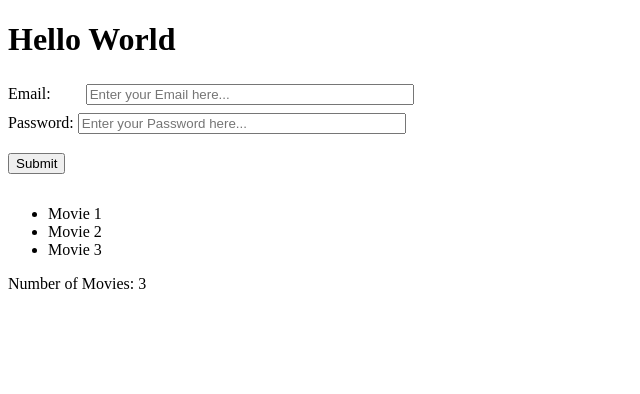
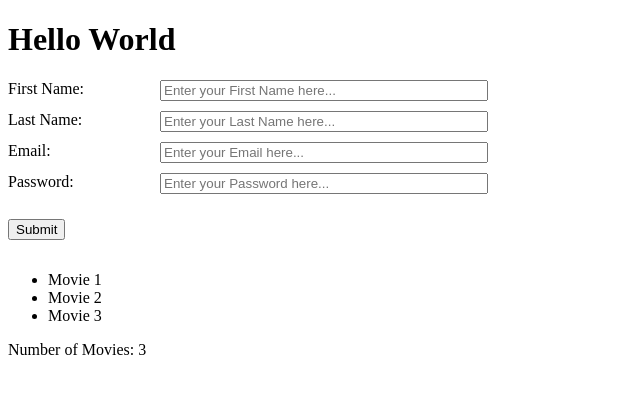
Before and after one commit to anykate/composition-api-state-management, a Vue app: page / in a window 1280 px wide. Shown: the top 394 px of the page, without its empty margins (0-640 px from the left). Built offline with nearby package versions, Linux system fonts and the light colour scheme.

Commit message:
Adding firstname lastname to useUserState store

```diff
--- a/src/assets/js/api.js
+++ b/src/assets/js/api.js
@@ -1,7 +1,9 @@
-export const login = async ({ email, password }) =>
+export const login = async ({ firstName, lastName, email, password }) =>
     await new Promise((resolve) => {
         setTimeout(() => {
             resolve({
+                firstName: firstName,
+                lastName: lastName,
                 email: email,
                 password: password,
             })
--- a/src/components/UserLogin.vue
+++ b/src/components/UserLogin.vue
@@ -6,6 +6,8 @@ import { reactive } from 'vue'
 const { updateUserData } = useUserState()
 
 const userForm = reactive({
+    firstName: '',
+    lastName: '',
     email: '',
     password: '',
 })
@@ -13,6 +15,8 @@ const userForm = reactive({
 const onSubmitForm = () => {
     login(userForm).then((data) => updateUserData(data))
 
+    userForm.firstName = ''
+    userForm.lastName = ''
     userForm.email = ''
     userForm.password = ''
 }
@@ -24,10 +28,33 @@ const onSubmitForm = () => {
             id="myForm"
         >
             <div class="form-group">
+                <label for="fname">First Name: </label>
+                <input
+                    type="text"
+                    name="first_name"
+                    autocomplete="off"
+                    id="fname"
+                    v-model="userForm.firstName"
+                    placeholder="Enter your First Name here..."
+                />
+            </div>
+            <div class="form-group">
+                <label for="lname">Last Name: </label>
+                <input
+                    type="text"
+                    name="last_name"
+                    autocomplete="off"
+                    id="lname"
+                    v-model="userForm.lastName"
+                    placeholder="Enter your Last Name here..."
+                />
+            </div>
+            <div class="form-group">
                 <label for="email">Email: </label>
                 <input
                     type="email"
                     name="email"
+                    autocomplete="off"
                     id="email"
                     v-model="userForm.email"
                     placeholder="Enter your Email here..."
@@ -38,6 +65,7 @@ const onSubmitForm = () => {
                 <input
                     type="password"
                     name="password"
+                    autocomplete="off"
                     id="password"
                     v-model="userForm.password"
                     placeholder="Enter your Password here..."
@@ -54,17 +82,22 @@ const onSubmitForm = () => {
 </template>
 <style scoped>
 #myForm {
-    display: inline-block;
+    display: flex;
+    max-width: 30rem;
+    align-items: space-between;
+    flex-direction: column;
+    justify-content: center;
+    gap: 10px;
 }
-input[type='email'],
-input[type='password'] {
+input {
     width: 20rem;
-    margin: 4px 0;
 }
-.form-group input[type='email'] {
-    margin-left: 31px;
+.form-group {
+    display: flex;
+    justify-content: space-between;
 }
 .btnSubmit {
     margin: 15px 0;
+    width: fit-content;
 }
 </style>
--- a/src/store/useUserState.js
+++ b/src/store/useUserState.js
@@ -2,6 +2,8 @@ import { reactive, readonly } from 'vue'
 
 const defaultState = {
     userData: {
+        firstName: '',
+        lastName: '',
         email: '',
         password: '',
     },
@@ -12,7 +14,9 @@ const state = reactive(defaultState)
 const getters = {}
 
 const actions = {
-    updateUserData: async ({ email, password }) => {
+    updateUserData: async ({ firstName, lastName, email, password }) => {
+        state.userData.firstName = await firstName
+        state.userData.lastName = await lastName
         state.userData.email = await email
         state.userData.password = await password
     },
```
